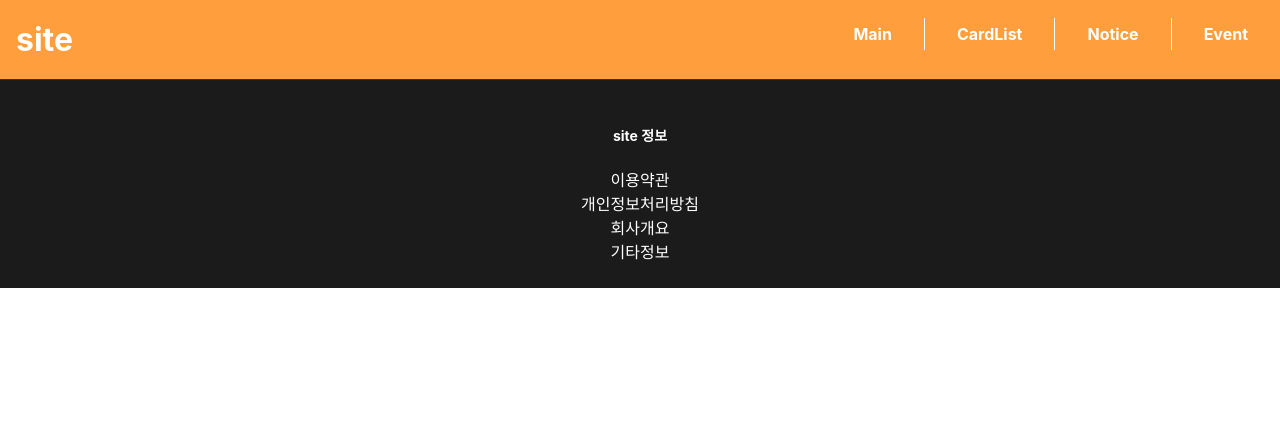
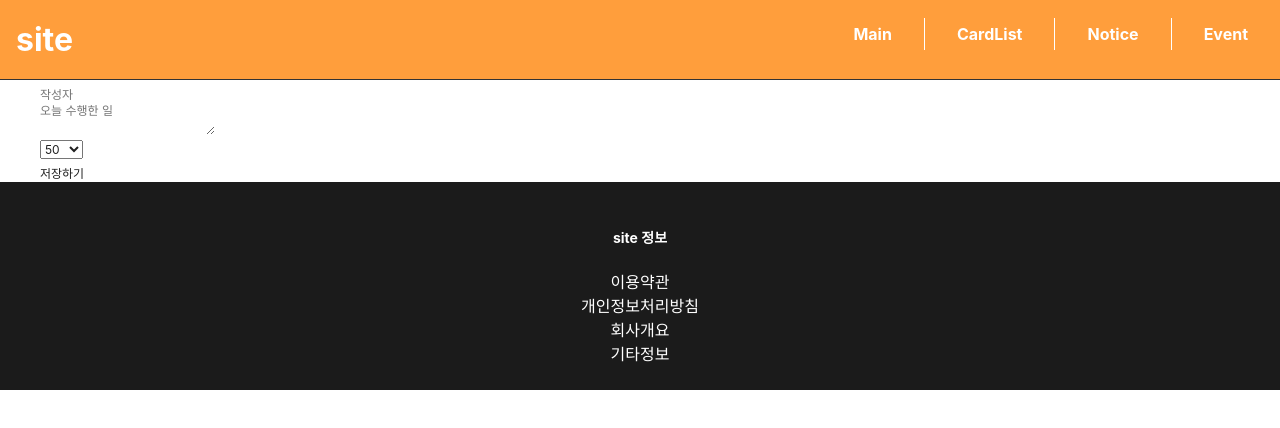
Before and after one commit to choyj109/react-29-, a React (Create React App) app: page /form in a window 1280 px wide. Shown: the top 428 px of the page. Built offline with nearby package versions, Linux system fonts and the light colour scheme.

Commit message:
20220617

```diff
--- a/src/App.js
+++ b/src/App.js
@@ -6,6 +6,7 @@ import CardList from "./components/CardList";
 import { Routes, Route, BrowserRouter } from "react-router-dom";
 import Notice from "./components/Notice";
 import Event from "./components/Event";
+import Form from "./components/Form";
 import { Manual, Policy, Rule, EtcInfo } from "./pages/FooterMenu";
 /*
  Routes 감싸주는 아이 Route 그 안에 내부에들어 가는 아이
@@ -33,6 +34,7 @@ function App() {
           <Route path="/rule" element={<Rule />} />
           <Route path="/etcInfo" element={<EtcInfo />} />
           <Route path="/event" element={<Event />} />
+          <Route path="/form" element={<Form />} />
         </Routes>
         <Footer title={title} />
       </BrowserRouter>
--- a/src/components/Card.jsx
+++ b/src/components/Card.jsx
@@ -1,4 +1,5 @@
 import React from "react";
+import "./../style/container.css";
 import { MdFavorite } from "react-icons/md";
 import { useState } from "react";
 
@@ -13,7 +14,6 @@ const Card = ({ card }) => {
   const fncFav = (e) => {
     setFav(fav === 0 ? 1 : 0);
     setCheckState(e.target.checked);
-    // check 여부 확인
   };
 
   return (
@@ -29,12 +29,11 @@ const Card = ({ card }) => {
       <div className="btns">
         <input
           type="checkbox"
-          className="blind"
           id={card.checkName}
           name={card.checkName}
           data-checked={checkState}
           onChange={fncFav}
-          value="checked"
+          className="blind"
         />
         <label htmlFor={card.checkName} style={btnColor[fav]}>
           좋아요
--- /dev/null
+++ b/src/components/Form.jsx
@@ -0,0 +1,64 @@
+import React from "react";
+import { useState, useRef } from "react";
+
+function Form(props) {
+  const writer = useRef(); // 객체 형태의 변수 생성 writer => 작성자 input 참조
+  // console.log(writer);
+  const content = useRef(); // 객체 형태의 변수 생성 content => 컨텐츠 input 참고
+  const [state, setState] = useState({
+    writer: "",
+    content: "",
+    grade: 50,
+  });
+  const fncForm = (e) => {
+    setState({
+      ...state,
+      [e.target.name]: e.target.value,
+    });
+  };
+  console.log(state);
+  const fncSubmit = () => {
+    console.log(state);
+  };
+
+  return (
+    <div style={{ width: "1200px", margin: "auto", fontSize: "2rem" }}>
+      <div>
+        <input
+          type="text"
+          name="writer"
+          id="writer"
+          placeholder="작성자"
+          ref={writer}
+          onChange={fncForm}
+        />
+        <label htmlFor="writer" className="blind">
+          작성자
+        </label>
+      </div>
+      <div>
+        <textarea
+          name="content"
+          placeholder="오늘 수행한 일"
+          ref={content}
+          onChange={fncForm}
+        />
+      </div>
+      <div>
+        <select name="grade" value={state.grade} onChange={fncForm}>
+          <option value={50}>50</option>
+          <option value={60}>60</option>
+          <option value={70}>70</option>
+          <option value={80}>80</option>
+          <option value={90}>90</option>
+          <option value={100}>100</option>
+        </select>
+      </div>
+      <div>
+        <button onClick={fncSubmit}>저장하기</button>
+      </div>
+    </div>
+  );
+}
+
+export default Form;
--- a/src/components/Main.jsx
+++ b/src/components/Main.jsx
@@ -8,7 +8,9 @@ const Main = () => {
   const checkRef = useRef("next");
   /* console.log(checkRef); {current:'next'}
   useRef는 객체 타입으로 값을 저장하고 사용할 수 있다.
+  컴포넌트 함수를 재 렌더링하는 기능은 없다.
   useRef 선택자 querySelector 대신 사용하기도 함 */
+
   // listData.unshift("more1");
   listData.unshift(listData[listData.length - 1]);
 
@@ -74,7 +76,11 @@ const Main = () => {
       <div className="viewContents">
         <ul style={slideStyle}>
           {listData.map((list, index) => {
-            return <li className={fncClassAdd(index)}>{list}</li>;
+            return (
+              <li className={fncClassAdd(index)} key={index}>
+                {list}
+              </li>
+            );
           })}
           {/* <li className="view_01 on">01</li> */}
         </ul>
--- a/src/style/main.css
+++ b/src/style/main.css
@@ -28,7 +28,7 @@
   flex-wrap: nowrap;
 }
 .mainContainer .viewContents li {
-  flex-shrink: 1;
+  flex-shrink: 0;
   width: var(--list-size);
   height: 500px;
   font-size: 4rem;
```
